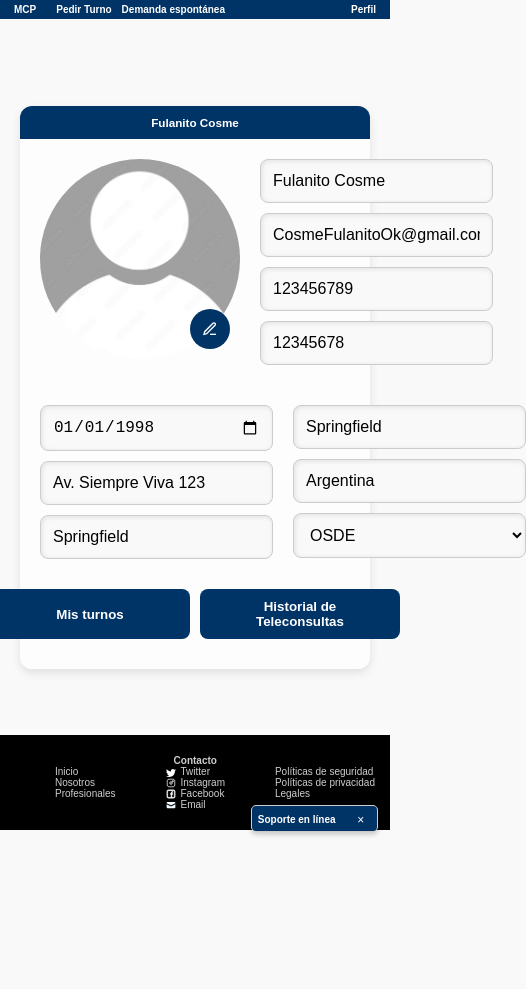
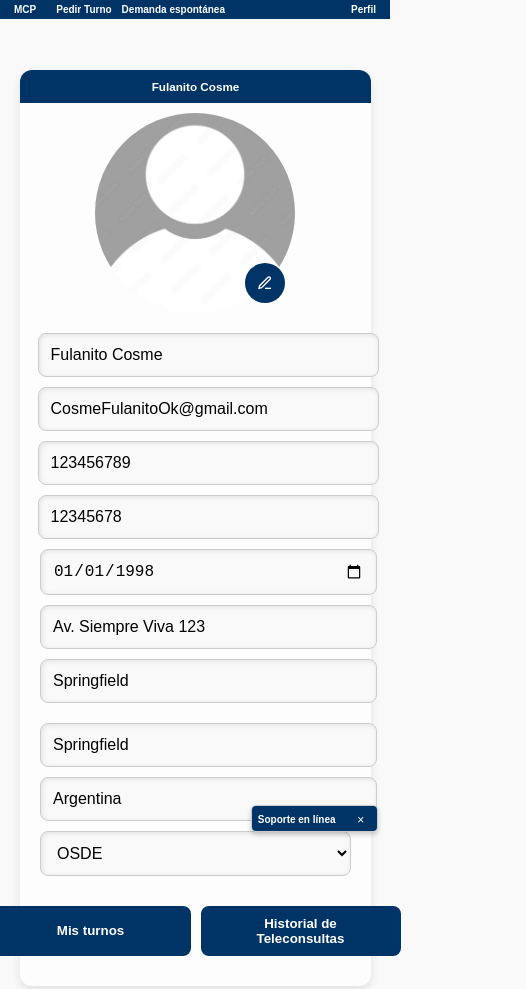
Before and after one commit to CasanovaRamiro/final-interfaces, a plain HTML site: page perfil.html in a window 390 px wide. Shown: the top 989 px of the page, 526 px wide, since content can reach past the window. Before the commit the page ends 844 px from the top, so only its background shows below. Drawn offline with Linux system fonts and the light colour scheme.

Commit message:
responsive perfil

```diff
--- a/styles/perfil.css
+++ b/styles/perfil.css
@@ -130,3 +130,38 @@
 html{
     font-family: system-ui, -apple-system, BlinkMacSystemFont, 'Segoe UI', Roboto, Oxygen, Ubuntu, Cantarell, 'Open Sans', 'Helvetica Neue', sans-serif;
 }
+
+@media screen and (max-width: 1250px) {
+ .container {
+    justify-content: center;
+    align-items: center;
+    width: 90%;
+     margin: 5% auto;
+    display: flex;
+
+    }
+}
+@media screen and (max-width: 650px) {
+  .perfil-info {
+      flex-direction: column;
+      justify-content: center;
+      width: 90%;
+      padding: 1rem 5%;
+  }
+    .image-container {
+        margin: auto;
+    }
+    .datos-inferiores {
+        display: flex;
+      flex-direction: column;
+      justify-content: center;
+        padding-top: 0;
+  }
+    .form-input {
+        width: 100%;
+    }
+     .profile-image {
+         justify-self: center;
+         align-self: center;
+     }
+}
```
